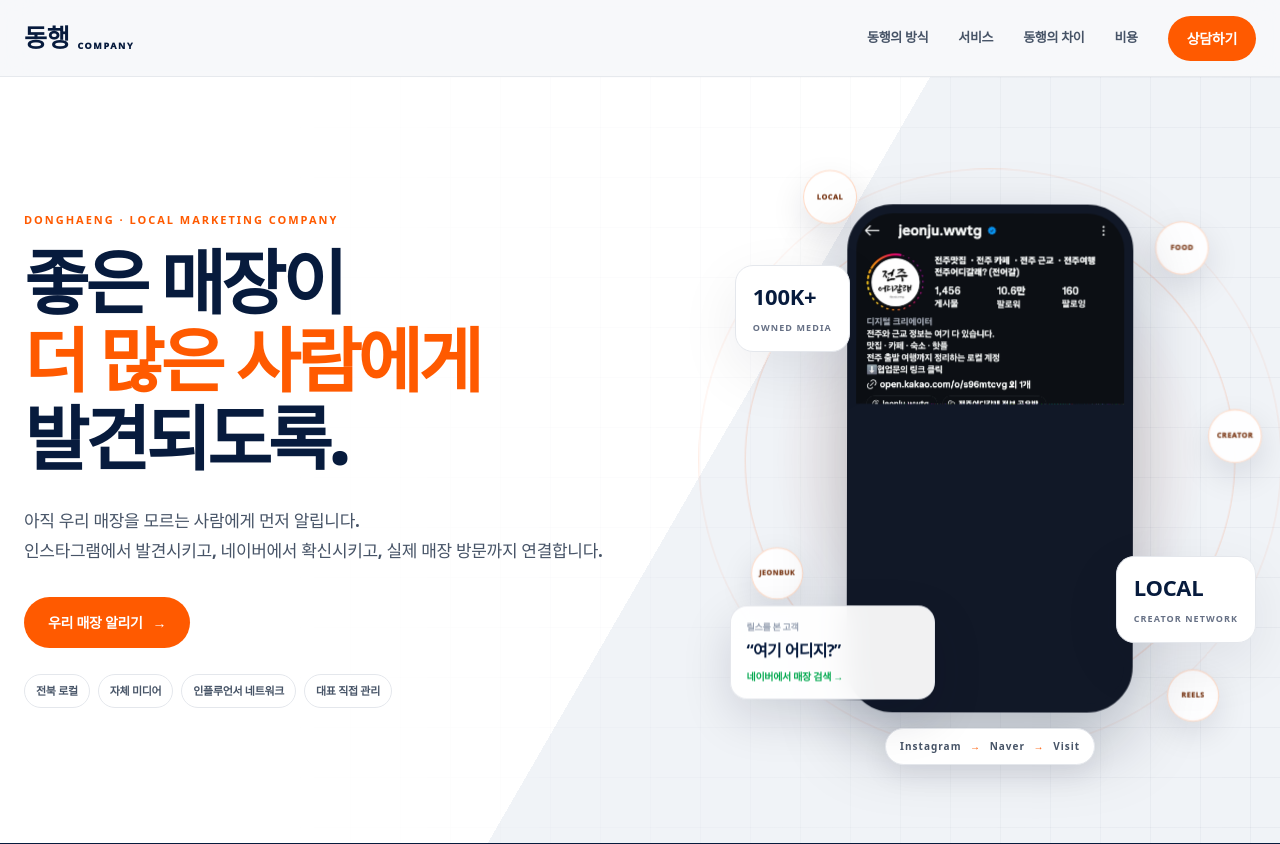
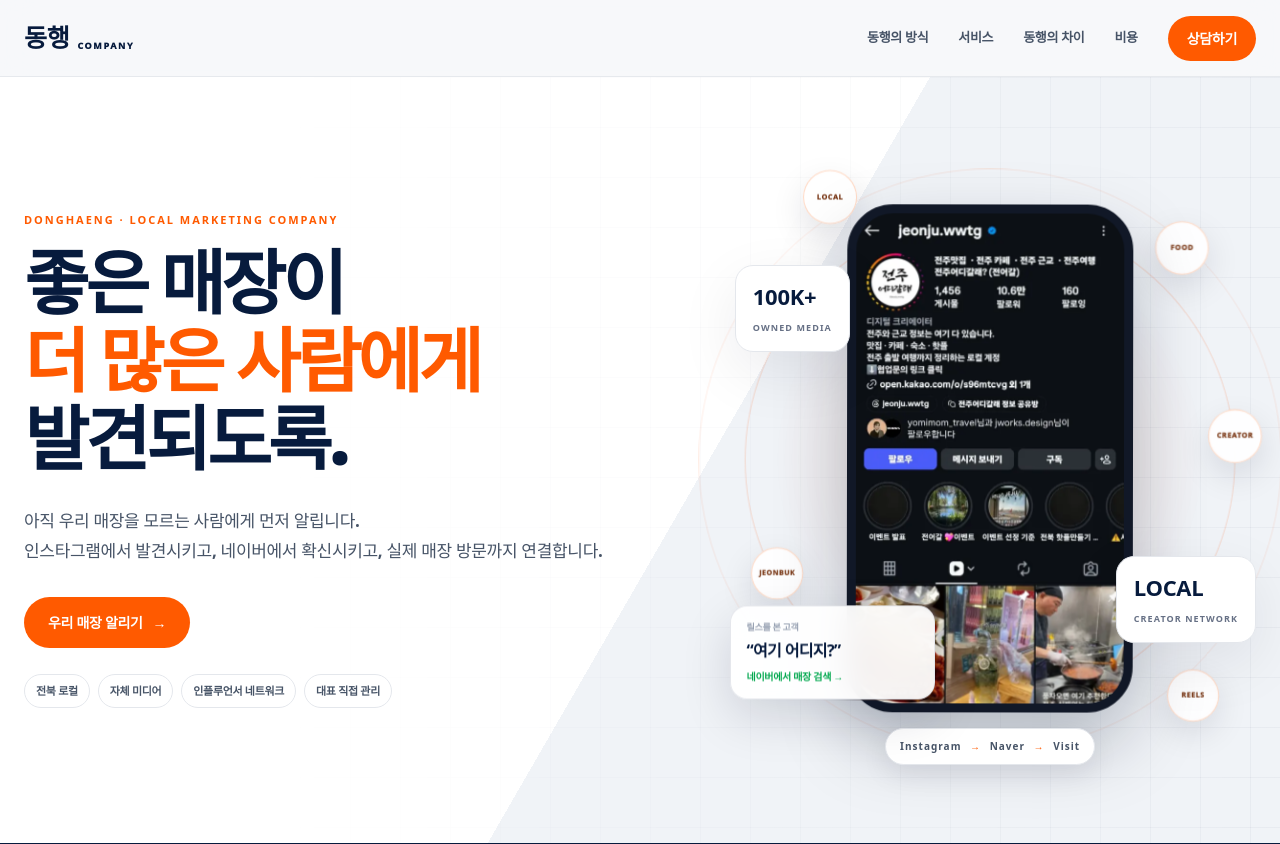
Before and after one commit to sangil92/donghaeng_company, a Next.js app: page / in a window 1280 px wide. Shown: the top 844 px of the page. Built offline with nearby package versions, Linux system fonts and the light colour scheme.

Commit message:
Restore stable Instagram hero asset

```diff
--- a/components/ReelPhone.tsx
+++ b/components/ReelPhone.tsx
@@ -5,7 +5,7 @@ export function ReelPhone() {
     <div className="phone" aria-label="전주어디갈래 인스타그램 실제 계정 화면">
       <Image
         className="phone-account-image"
-        src="/instagram-jeonju-wwtg.png"
+        src="/instagram-jeonju-wwtg.webp"
         alt="전주어디갈래 인스타그램 계정 프로필과 릴스 콘텐츠"
         fill
         priority
```
